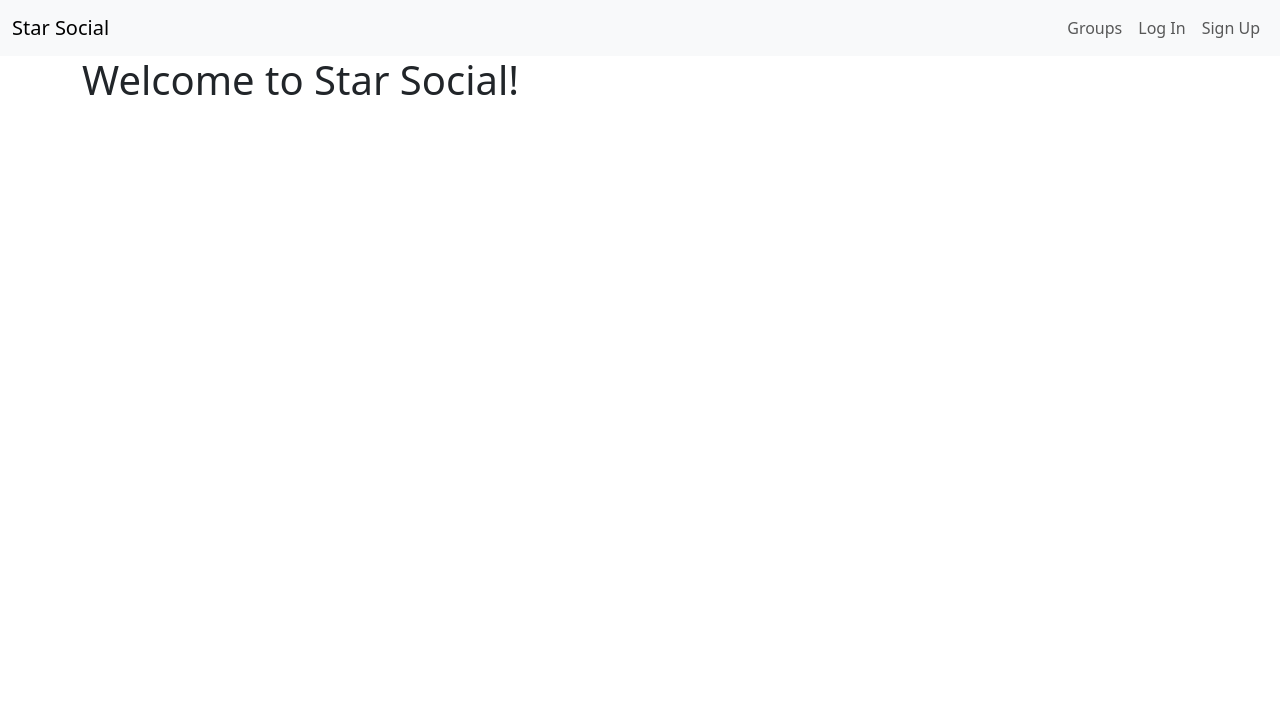
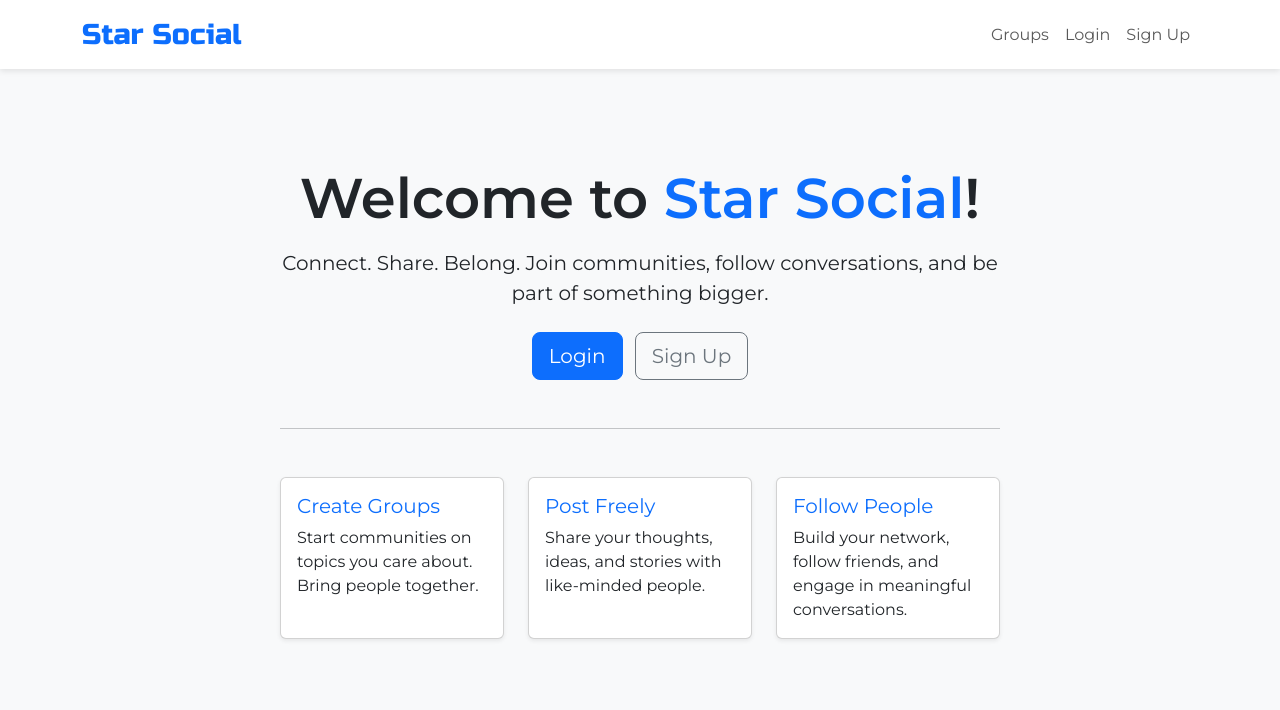
Before and after one commit to dewanisid/simple_social, a Django app: page / in a window 1280 px wide. Shown: the top 710 px of the page. Run offline with Django 5.2, Linux system fonts and the light colour scheme; some libraries are stand-ins or nearby versions.

Commit message:
UI enhancements

```diff
--- a/templates/base.html
+++ b/templates/base.html
@@ -5,34 +5,59 @@
   <meta charset="UTF-8">
   <title>Star Social</title>
 
-  <!-- ✅ Bootstrap 5 CSS CDN -->
+  <!-- ✅ Bootstrap 5 -->
   <link href="https://cdn.jsdelivr.net/npm/bootstrap@5.3.7/dist/css/bootstrap.min.css" rel="stylesheet" integrity="sha384-LN+7fdVzj6u52u30Kp6M/trliBMCMKTyK833zpbD+pXdCLuTusPj697FH4R/5mcr" crossorigin="anonymous">
   <script src="https://cdn.jsdelivr.net/npm/bootstrap@5.3.7/dist/js/bootstrap.bundle.min.js" integrity="sha384-ndDqU0Gzau9qJ1lfW4pNLlhNTkCfHzAVBReH9diLvGRem5+R9g2FzA8ZGN954O5Q" crossorigin="anonymous"></script>
 
-  <!-- Fonts -->
+  <!-- ✅ Fonts -->
   <link rel="preconnect" href="https://fonts.googleapis.com">
   <link rel="preconnect" href="https://fonts.gstatic.com" crossorigin>
-  <link href="https://fonts.googleapis.com/css2?family=Montserrat:ital,wght@0,100..900;1,100..900&family=Russo+One&display=swap" rel="stylesheet">
+  <link href="https://fonts.googleapis.com/css2?family=Montserrat:wght@400;600&family=Russo+One&display=swap" rel="stylesheet">
 
-  <!-- Custom CSS -->
+  <!-- ✅ Custom CSS -->
   <link rel="stylesheet" href="{% static 'simplesocial/css/master.css' %}">
+
+  <style>
+    body {
+      font-family: 'Montserrat', sans-serif;
+      background-color: #f8f9fa;
+    }
+    .navbar-brand {
+      font-family: 'Russo One', sans-serif;
+      font-size: 1.8rem;
+    }
+    .mynav {
+      box-shadow: 0 2px 6px rgba(0,0,0,0.1);
+    }
+    .nav-link {
+      font-weight: 500;
+      transition: color 0.2s ease;
+    }
+    .nav-link:hover {
+      color: #0d6efd;
+    }
+    .mycontent {
+      padding-top: 3rem;
+      padding-bottom: 3rem;
+    }
+  </style>
 </head>
 
 <body>
-  <!-- ✅ Bootstrap 5 Navbar -->
-  <nav class="navbar navbar-expand-lg navbar-light bg-light mynav" id="navbar">
-    <div class="container-fluid">
-      <a class="navbar-brand" href="{% url 'home' %}">Star Social</a>
+  <!-- ✅ Navbar -->
+  <nav class="navbar navbar-expand-lg navbar-light bg-white mynav sticky-top">
+    <div class="container">
+      <a class="navbar-brand text-primary" href="{% url 'home' %}">Star Social</a>
       <button class="navbar-toggler" type="button" data-bs-toggle="collapse" data-bs-target="#navbarNavDropdown"
         aria-controls="navbarNavDropdown" aria-expanded="false" aria-label="Toggle navigation">
         <span class="navbar-toggler-icon"></span>
       </button>
 
       <div class="collapse navbar-collapse justify-content-end" id="navbarNavDropdown">
-        <ul class="navbar-nav">
+        <ul class="navbar-nav align-items-center">
           {% if user.is_authenticated %}
             <li class="nav-item">
-              <a class="nav-link" href="{% url 'posts:create' %}">Post</a>
+              <a class="nav-link" href="{% url 'posts:create' %}">New Post</a>
             </li>
             <li class="nav-item">
               <a class="nav-link" href="{% url 'groups:all' %}">Groups</a>
@@ -51,7 +76,7 @@
               <a class="nav-link" href="{% url 'groups:all' %}">Groups</a>
             </li>
             <li class="nav-item">
-              <a class="nav-link" href="{% url 'accounts:login' %}">Log In</a>
+              <a class="nav-link" href="{% url 'accounts:login' %}">Login</a>
             </li>
             <li class="nav-item">
               <a class="nav-link" href="{% url 'accounts:signup' %}">Sign Up</a>
@@ -62,7 +87,7 @@
     </div>
   </nav>
 
-  <!-- Page Content -->
+  <!-- ✅ Page Content -->
   <div class="container mycontent">
     {% block content %}
     {% endblock content %}
--- a/templates/index.html
+++ b/templates/index.html
@@ -1,6 +1,51 @@
 {% extends "base.html" %}
 {% block content %}
 
-  <h1>Welcome to Star Social!</h1>
+<div class="container mt-5 text-center">
+    <div class="row justify-content-center">
+        <div class="col-md-10 col-lg-8">
+
+            <h1 class="display-4 fw-bold mb-3">Welcome to <span class="text-primary">Star Social</span>!</h1>
+            <p class="lead mb-4">Connect. Share. Belong. Join communities, follow conversations, and be part of something bigger.</p>
+
+            {% if user.is_authenticated %}
+                <a href="{% url 'posts:all' %}" class="btn btn-outline-primary btn-lg">Go to Feed</a>
+            {% else %}
+                <a href="{% url 'accounts:login' %}" class="btn btn-primary btn-lg me-2">Login</a>
+                <a href="{% url 'accounts:signup' %}" class="btn btn-outline-secondary btn-lg">Sign Up</a>
+            {% endif %}
+
+            <hr class="my-5">
+
+            <div class="row text-start">
+                <div class="col-md-4 mb-4">
+                    <div class="card h-100 shadow-sm">
+                        <div class="card-body">
+                            <h5 class="card-title text-primary">Create Groups</h5>
+                            <p class="card-text">Start communities on topics you care about. Bring people together.</p>
+                        </div>
+                    </div>
+                </div>
+                <div class="col-md-4 mb-4">
+                    <div class="card h-100 shadow-sm">
+                        <div class="card-body">
+                            <h5 class="card-title text-primary">Post Freely</h5>
+                            <p class="card-text">Share your thoughts, ideas, and stories with like-minded people.</p>
+                        </div>
+                    </div>
+                </div>
+                <div class="col-md-4 mb-4">
+                    <div class="card h-100 shadow-sm">
+                        <div class="card-body">
+                            <h5 class="card-title text-primary">Follow People</h5>
+                            <p class="card-text">Build your network, follow friends, and engage in meaningful conversations.</p>
+                        </div>
+                    </div>
+                </div>
+            </div>
+
+        </div>
+    </div>
+</div>
 
 {% endblock %}
```
Also changed, not shown: db.sqlite3.
